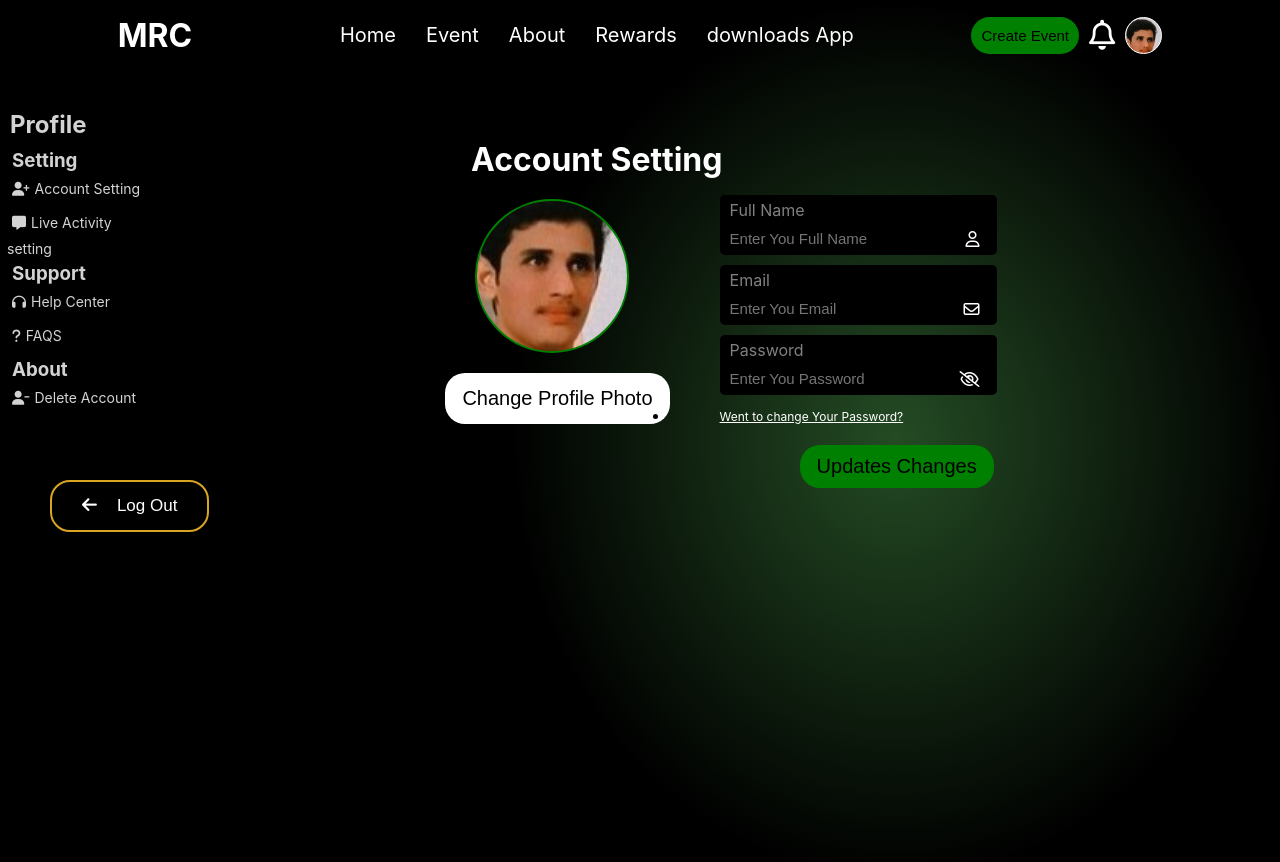
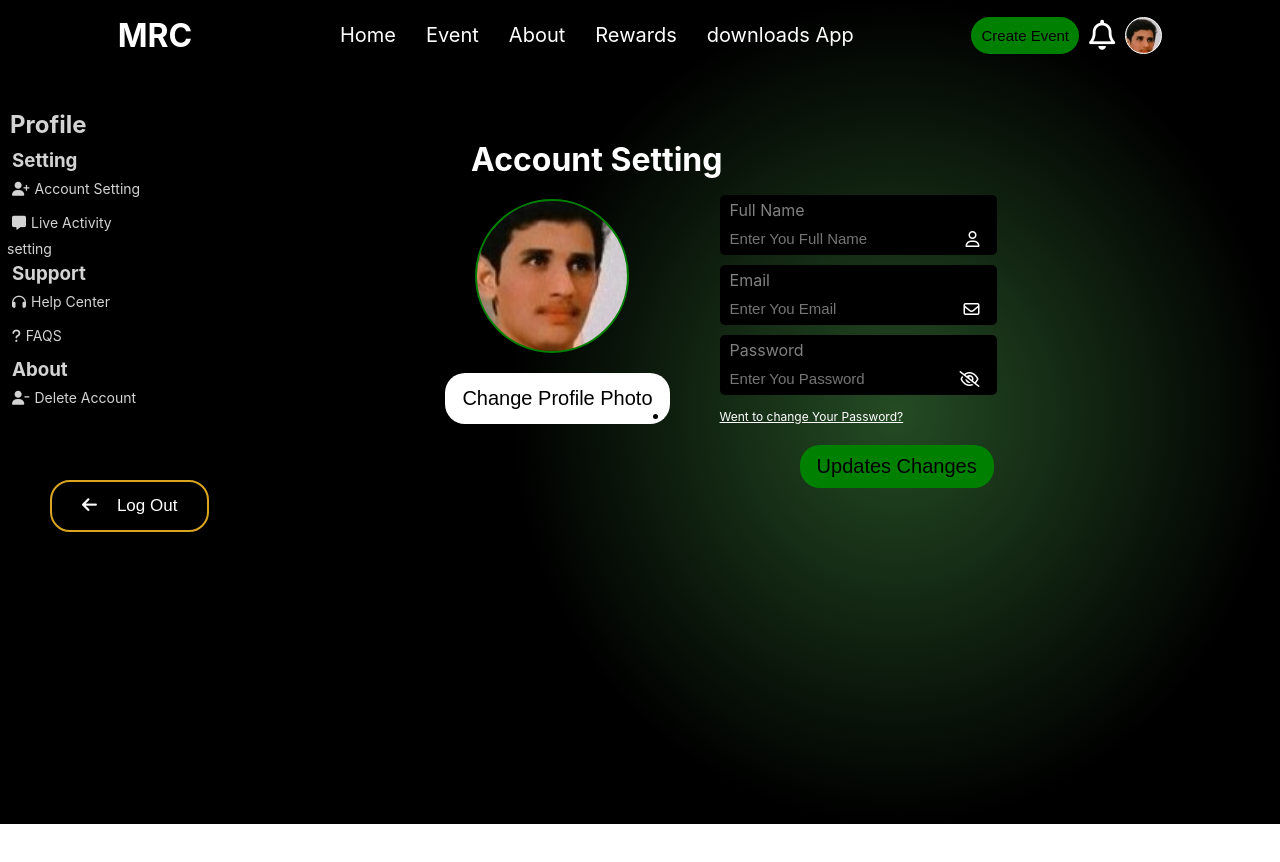
Before and after one commit to RanaMubashirTariq/Portfolio, a React (Create React App) app: page / in a window 1280 px wide. Shown: the top 862 px of the page. After the commit the page ends 824 px from the top, so only its background shows below. Built offline with nearby package versions, Linux system fonts and the light colour scheme.

Commit message:
add  files  both

```diff
--- a/src/App.css
+++ b/src/App.css
@@ -4,6 +4,6 @@
 }
 .App {
   width: 100%;
-  height: 110vh;
+  height: 103vh;
   background: radial-gradient(closest-side at 70%  50%, rgb(36, 75, 36),black);
 }
--- a/src/components/footer.css
+++ b/src/components/footer.css
@@ -5,7 +5,7 @@
     font-size: 17px;
     border-radius: 20px;
     padding: 14px 30px;
-    margin: 0px 10px 60px 50px;
+    margin: 0px 10px 40px 50px;
 }
 .foot i{
      color: white;
```
